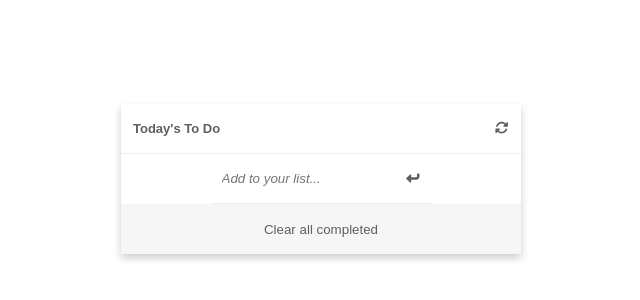
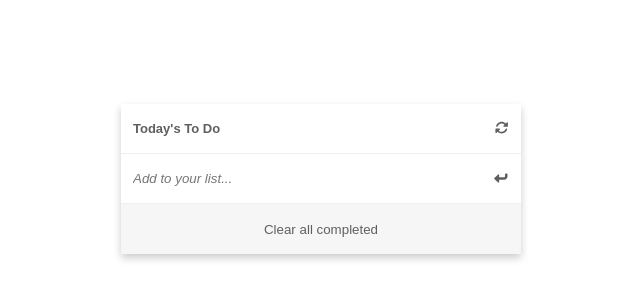
Before and after one commit to Elerqsousy/to-do-list, a website built with webpack: page src/index.html in a window 1280 px wide. Shown: the part 56-356 px from the top of the page, without its empty margins (319-959 px from the left). Built offline with nearby package versions, Linux system fonts and the light colour scheme.

Commit message:
Add classes to be used for styling on focus with js

```diff
--- a/src/style.css
+++ b/src/style.css
@@ -32,7 +32,8 @@
   width: 100%;
 }
 
-.header-container {
+.header-container,
+.input-container {
   width: 100%;
 }
 
@@ -116,3 +117,7 @@
 .marked {
   background-color: #fffeca;
 }
+
+.hidden {
+  display: none;
+}
```
